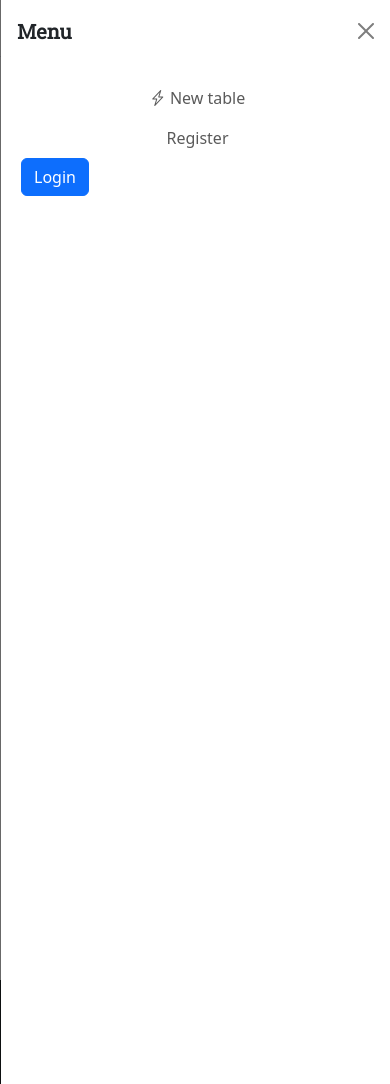
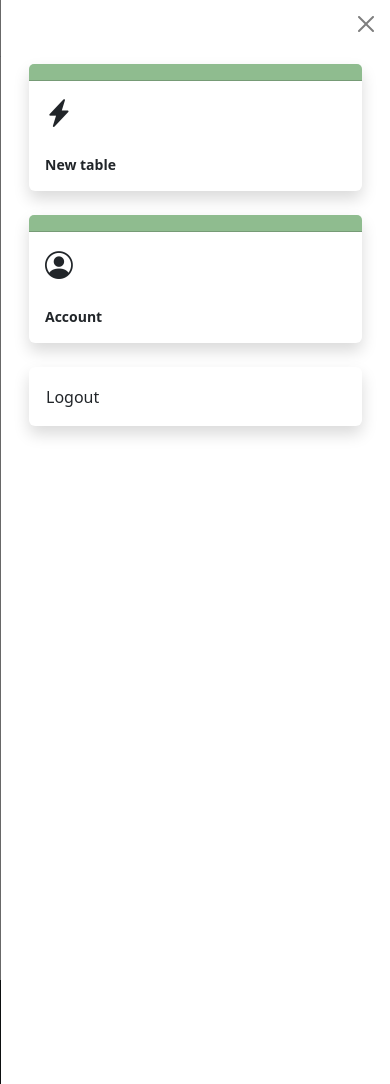
Before and after one commit to davideghz/boardgamers, a Django app: template webapp/templates/accounts/account_index.html in a window 390 px wide, after a click that opens the changed part. Run offline with Django 5.2, Linux system fonts and the light colour scheme; the template is opened without the code that fills it, so the values that code supplies are empty.

Commit message:
trying new mobile menu

```diff
--- a/webapp/templates/partials/top-menu.html
+++ b/webapp/templates/partials/top-menu.html
@@ -4,16 +4,17 @@
   <div class="container">
     <a class="navbar-brand" href="{% url "home" %}"><i class="bi bi-lightning-charge"></i> Board Gamers</a>
 
-    <button class="navbar-toggler" type="button" data-bs-toggle="offcanvas" data-bs-target="#offcanvasNavbar" aria-controls="offcanvasNavbar" aria-label="Toggle navigation">
+    <button class="navbar-toggler" type="button" data-bs-toggle="offcanvas" data-bs-target="#offcanvasNavbar"
+            aria-controls="offcanvasNavbar" aria-label="Toggle navigation">
       <span class="navbar-toggler-icon"></span>
     </button>
     <div class="offcanvas offcanvas-end" tabindex="-1" id="offcanvasNavbar" aria-labelledby="offcanvasNavbarLabel">
       <div class="offcanvas-header">
-        <h5 class="offcanvas-title" id="offcanvasNavbarLabel">Menu</h5>
+        <h5 class="offcanvas-title" id="offcanvasNavbarLabel"></h5>
         <button type="button" class="btn-close" data-bs-dismiss="offcanvas" aria-label="Close"></button>
       </div>
       <div class="offcanvas-body">
-        <ul class="navbar-nav ms-auto mb-2 mb-lg-0">
+        <ul class="navbar-nav ms-auto mb-2 mb-lg-0 d-none d-lg-flex">
           <li class="nav-item ms-1">
             <a class="nav-link btn btn-light" href="{% url 'table-create' %}">
               <i class="bi bi-lightning-charge"></i> {% trans "New table" %}
@@ -50,6 +51,51 @@
             </li>
           {% endif %}
         </ul>
+        <div class="d-lg-none">
+          <div class="container">
+            <div class="row">
+
+              <a href="{% url "table-create" %}" class="text-decoration-none col-12 mb-4">
+                <div class="card shadow border-0">
+                  <div class="card-header d-flex justify-content-between align-items-center"
+                       style="background-color: darkseagreen"
+                  ></div>
+                  <div class="card-body">
+                    <i class="h1 bi bi-lightning-charge-fill"></i>
+                    <small class="d-flex mt-4"><strong>{% trans "New table" %}</strong></small>
+                  </div>
+                </div>
+              </a>
+
+              <a href="{% url "account-index" %}" class="text-decoration-none col-12 mb-4">
+                <div class="card shadow border-0">
+                  <div class="card-header d-flex justify-content-between align-items-center"
+                       style="background-color: darkseagreen"
+                  ></div>
+                  <div class="card-body">
+                    <i class="h1 bi bi-person-circle"></i>
+                    <small class="d-flex mt-4"><strong>{% trans "Account" %}</strong></small>
+                  </div>
+                </div>
+              </a>
+
+
+              <div class="text-decoration-none col-12 mb-4">
+                <div class="card shadow border-0">
+                  <div class="card-body">
+                    <form class="dropdown-item" action="{% url 'logout' %}" method="post">
+                      {% csrf_token %}
+                      <button class="btn text-decoration-none p-0" type="submit">
+                        Logout
+                      </button>
+                    </form>
+                  </div>
+                </div>
+              </div>
+
+            </div>
+          </div>
+        </div>
       </div>
     </div>
   </div>
```
